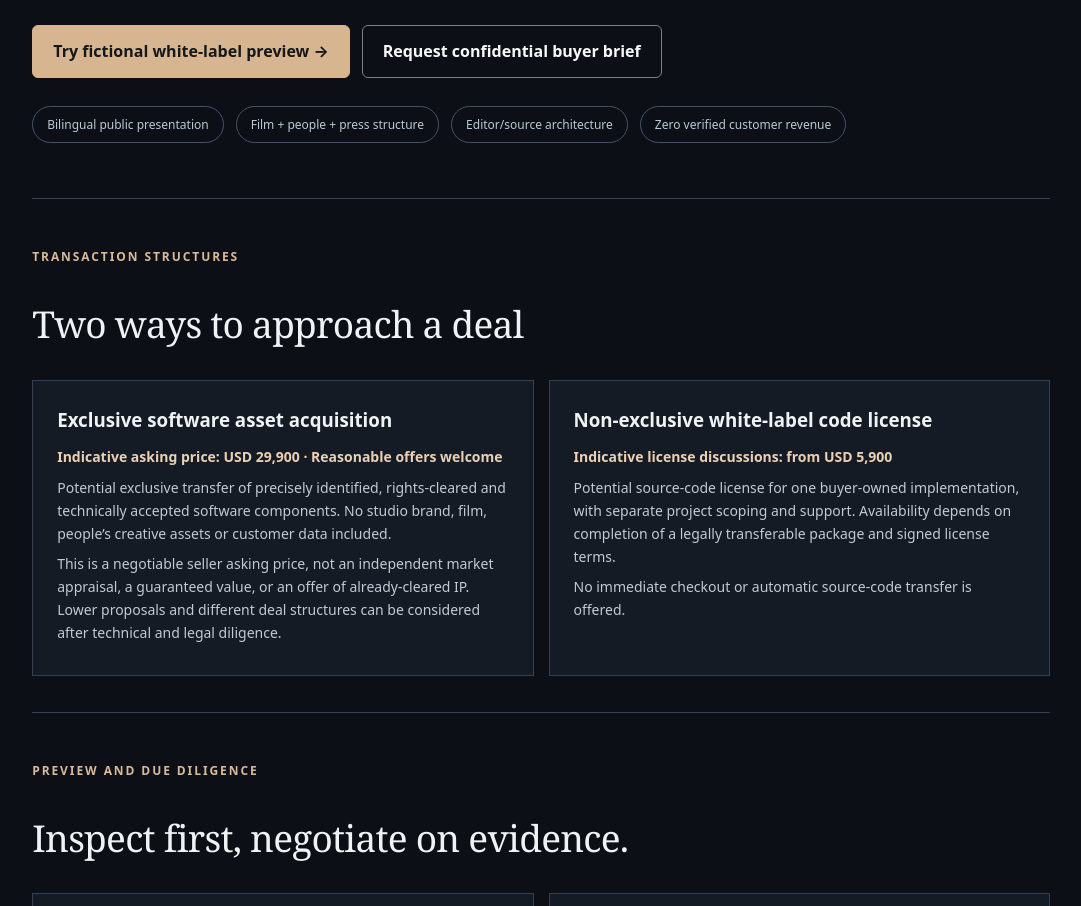
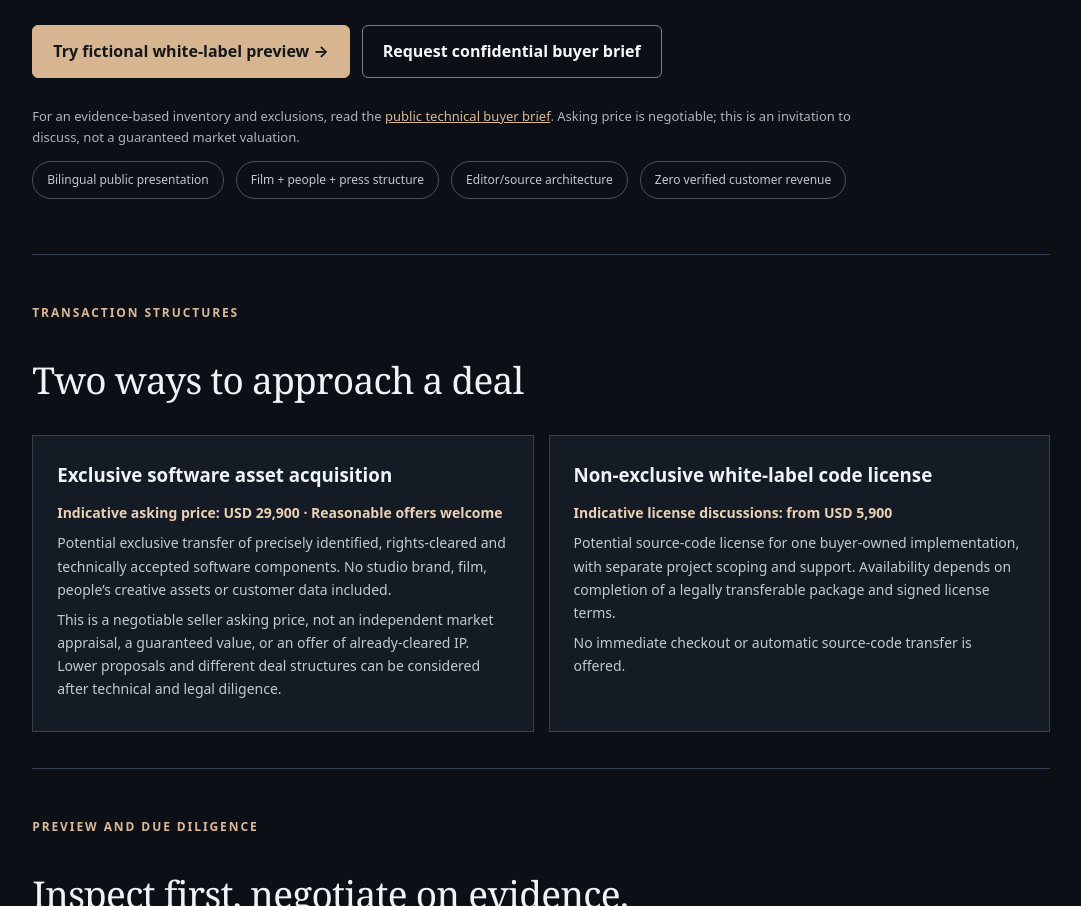
Before and after one commit to alexgeractor-web/lead-leakage-auditor-showcase, a plain HTML site: page studio-platform-preview/offer.html in a window 1280 px wide. Shown: the part 803-1709 px from the top of the page, without its empty margins (99-1180 px from the left). Drawn offline with Linux system fonts and the light colour scheme.

Commit message:
sales(cinema): link public diligence brief from acquisition landing page

```diff
--- a/studio-platform-preview/offer.html
+++ b/studio-platform-preview/offer.html
@@ -26,6 +26,7 @@ footer{color:#95a6b8;font-size:12px}
 <h1>Acquire a focused film-studio web platform with an editorial workflow — source-code acquisition offers invited.</h1>
 <p class="lead">An industry-focused JavaScript platform designed for production studios and creative agencies. Includes a white-label, locally runnable editorial starter, static site generator and a separate Netlify/Supabase-origin codebase. <strong>Initial software-only asking price: USD 29,900, negotiable.</strong> Commercial transfer requires technical acceptance and verification of IP rights.</p>
 <div class="actions"><a class="button primary" href="./">Try fictional white-label preview →</a><a class="button" href="mailto:agenticcommerce975@gmail.com?subject=Cinema%20Studio%20Platform%20-%20Acquisition%20Inquiry">Request confidential buyer brief</a></div>
+<p class="small">For an evidence-based inventory and exclusions, read the <a href="https://github.com/alexgeractor-web/lead-leakage-auditor-showcase/blob/main/studio-platform-preview/BUYER_BRIEF.md">public technical buyer brief</a>. Asking price is negotiable; this is an invitation to discuss, not a guaranteed market valuation.</p>
 <div class="stats"><span class="pill">Bilingual public presentation</span><span class="pill">Film + people + press structure</span><span class="pill">Editor/source architecture</span><span class="pill">Zero verified customer revenue</span></div></section>
 <section class="section"><p class="eyebrow">Transaction structures</p><h2>Two ways to approach a deal</h2>
 <div class="grid"><article class="box"><h3>Exclusive software asset acquisition</h3><p><strong>Indicative asking price: USD 29,900 · Reasonable offers welcome</strong></p><p>Potential exclusive transfer of precisely identified, rights-cleared and technically accepted software components. No studio brand, film, people’s creative assets or customer data included.</p><p>This is a negotiable seller asking price, not an independent market appraisal, a guaranteed value, or an offer of already-cleared IP. Lower proposals and different deal structures can be considered after technical and legal diligence.</p></article>
```
